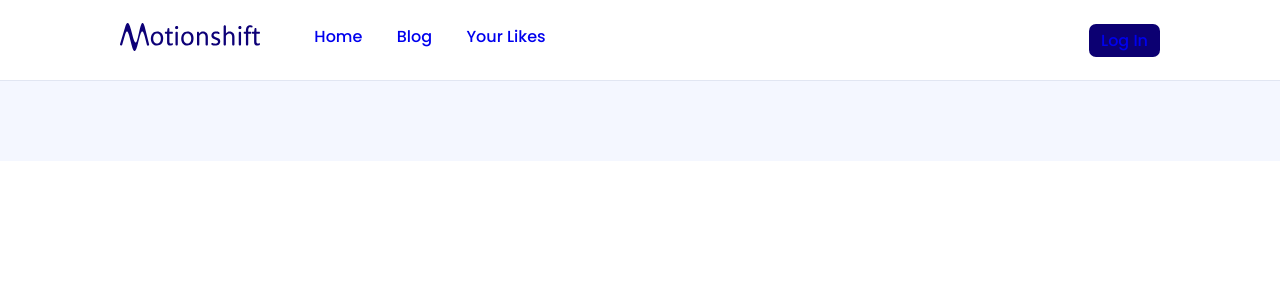
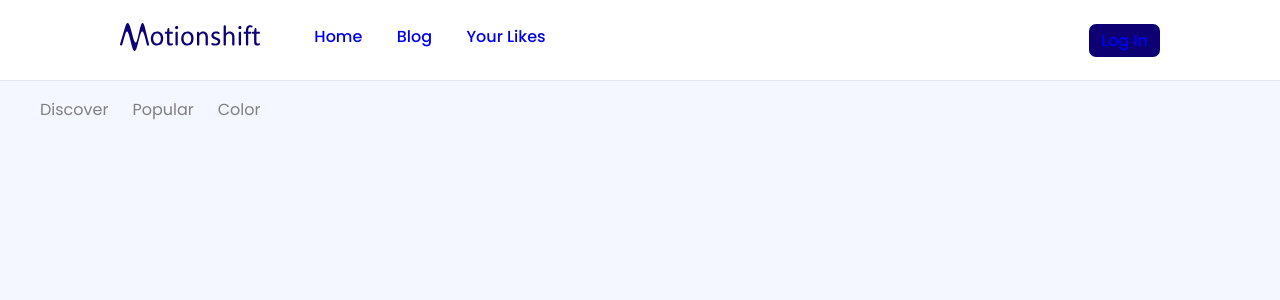
Before and after one commit to JensRay/motionshift_sm, a React (Create React App) app: page /your_likes in a window 1280 px wide. Shown: the top 300 px of the page. Built offline with nearby package versions, Linux system fonts and the light colour scheme.

Commit message:
feat: add tab for discover(randomize), popular(frequent authors) and color sorting. Discover and popular logic added.

```diff
--- a/src/components/ImagesList/ImagesList.component.jsx
+++ b/src/components/ImagesList/ImagesList.component.jsx
@@ -1,12 +1,65 @@
+import { useState } from "react";
+
+import { shuffleArray, sortedObjects } from "../../utilities/functions";
 import ImageCard from "../ImageCard/ImageCard.component";
-import { ImagesGrid, ListContainer, MainContainer } from "./imagesList.styles";
+import {
+  ImagesGrid,
+  ListContainer,
+  MainContainer,
+  SortingContainer,
+} from "./imagesList.styles";
+
+// For the needs of the project popular means made by the most frequent authors,
+// since there is no data(click, likes etc.)
 
 const ImagesList = ({ data }) => {
+  const [activeTab, setActiveTab] = useState("");
+  const [items, setItems] = useState(data);
+
+  const handleShuffleClick = (tabTitle) => {
+    const shuffledItems = shuffleArray(items);
+    setActiveTab(tabTitle);
+    setItems(shuffledItems);
+  };
+
+  const handleSortPopular = (tabTitle) => {
+    const sorted = sortedObjects(items);
+    setActiveTab(tabTitle);
+    setItems(sorted);
+    console.log(sorted);
+  };
+
+  const handleTabClick = (tabTitle) => {
+    setActiveTab(tabTitle);
+  };
+
   return (
     <MainContainer>
+      <SortingContainer>
+        <ul>
+          <li
+            className={activeTab === "discover" ? "active-tab" : ""}
+            onClick={() => handleShuffleClick("discover")}
+          >
+            Discover
+          </li>
+          <li
+            className={activeTab === "popular" ? "active-tab" : ""}
+            onClick={() => handleSortPopular("popular")}
+          >
+            Popular
+          </li>
+          <li
+            className={activeTab === "color" ? "active-tab" : ""}
+            onClick={() => handleTabClick("color")}
+          >
+            Color
+          </li>
+        </ul>
+      </SortingContainer>
       <ListContainer>
         <ImagesGrid>
-          {data?.map((image) => {
+          {items?.map((image) => {
             return <ImageCard image={image} key={image.id} />;
           })}
         </ImagesGrid>
--- a/src/components/ImagesList/imagesList.styles.jsx
+++ b/src/components/ImagesList/imagesList.styles.jsx
@@ -4,7 +4,27 @@ import { colors } from "../../utilities/_variables.styles";
 
 export const MainContainer = styled.div`
   background-color: ${colors.light_blue};
-  padding: 40px 0;
+  padding: 16px 0 40px 0;
+  min-height: 700px;
+`;
+
+export const SortingContainer = styled.div`
+  margin: 0 auto;
+  width: 1200px;
+  ul {
+    display: flex;
+    list-style-type: none;
+    margin-top: 0;
+    padding: 0;
+    li {
+      margin-right: 24px;
+      color: gray;
+      cursor: pointer;
+      &.active-tab {
+        color: ${colors.navy_blue};
+      }
+    }
+  }
 `;
 
 export const ListContainer = styled.div`
--- /dev/null
+++ b/src/utilities/functions.jsx
@@ -0,0 +1,26 @@
+// Random sorting method for the images
+
+export function shuffleArray(array) {
+  const shuffled = [...array];
+  for (let i = shuffled.length - 1; i > 0; i--) {
+    const j = Math.floor(Math.random() * (i + 1));
+    [shuffled[i], shuffled[j]] = [shuffled[j], shuffled[i]];
+  }
+  return shuffled;
+}
+
+// Two functions sorting from images with the post frequent authors.
+
+export function nameCounts(objects) {
+  return objects.reduce((acc, obj) => {
+    acc[obj.photographer] = (acc[obj.photographer] || 0) + 1;
+    return acc;
+  }, {});
+}
+
+export function sortedObjects(objects) {
+  const counts = nameCounts(objects);
+  return objects.sort(
+    (a, b) => counts[b.photographer] - counts[a.photographer]
+  );
+}
```
